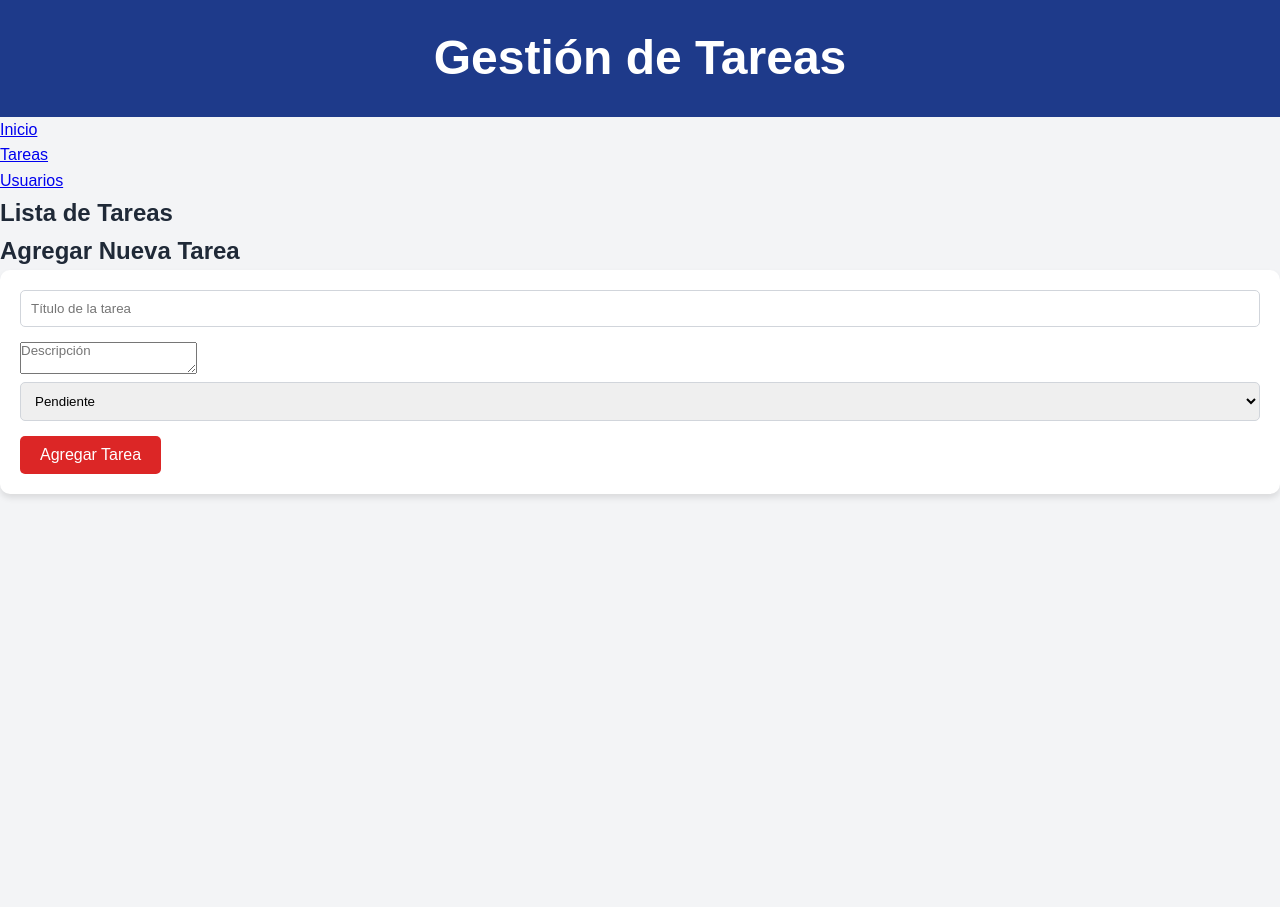
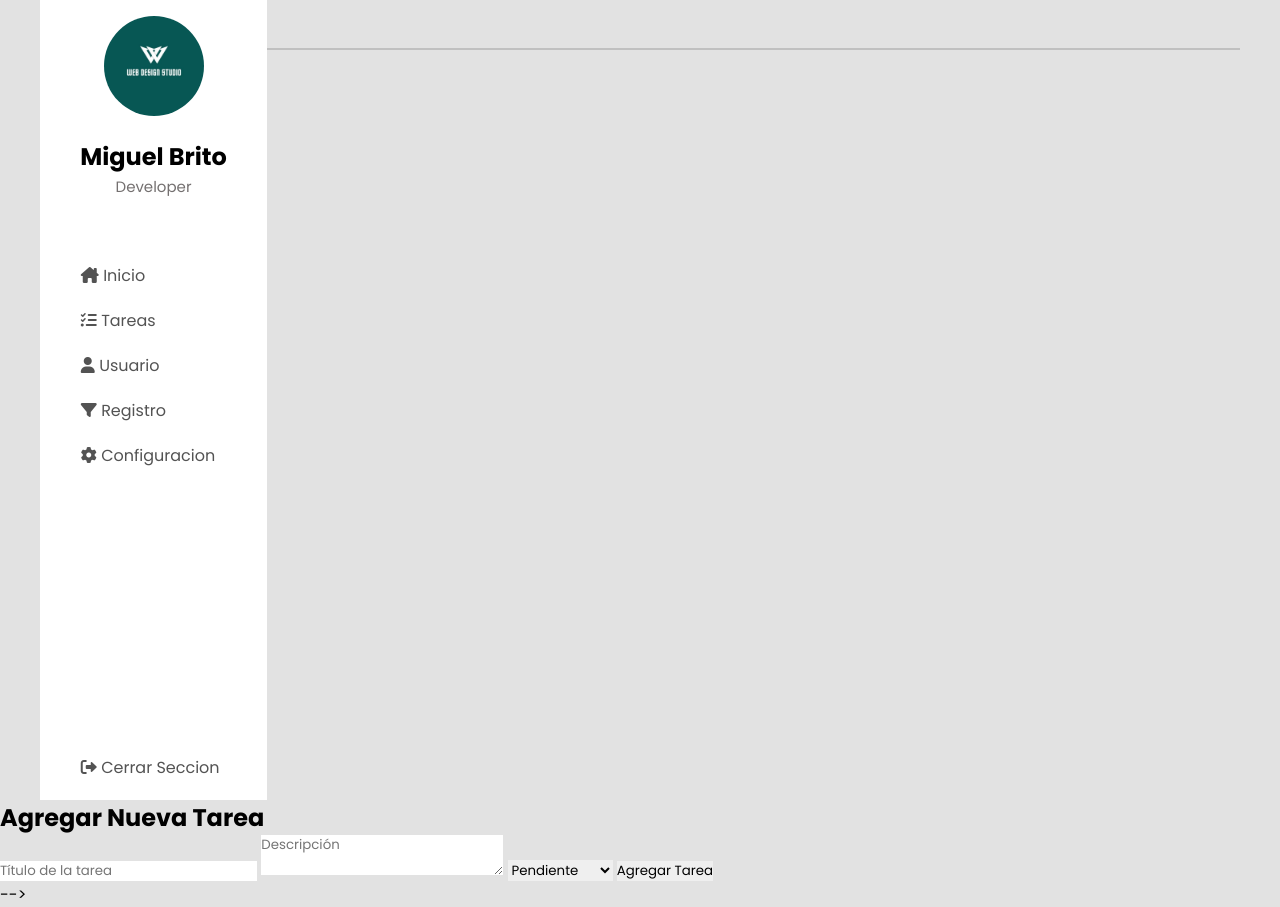
Before and after one commit to maykelox/TaskManageWeb, a website: page Fronted/index.html in a window 1280 px wide. Before the commit the page ends 800 px from the top, so only its background shows below. Drawn offline with Linux system fonts and the light colour scheme.

Commit message:
Arreglos al front

```diff
--- a/Fronted/index.html
+++ b/Fronted/index.html
@@ -5,20 +5,66 @@
     <meta name="viewport" content="width=device-width, initial-scale=1.0">
     <title>Gestión de Tareas</title>
     <link rel="stylesheet" href="styles.css">
+    <link rel="stylesheet" href="https://cdnjs.cloudflare.com/ajax/libs/font-awesome/6.7.2/css/brands.min.css">
+    <link rel="stylesheet" href="https://cdnjs.cloudflare.com/ajax/libs/font-awesome/6.0.0-beta3/css/all.min.css">
 </head>
 <body>
-    <header>
-        <h1>Gestión de Tareas</h1>
-    </header>
+    <div class="container">
+        <nav>
+            <div class="navbar">
+                <div class="logo">
+                    <img src="/img/3.jpg" alt="">
+                    <h2>Miguel Brito</h2>
+                    <span>Developer</span>
+                </div>
+                <ul>
+                    <li><a href="#">
+                        <i class="fa-solid fa-house-chimney"></i>
+                        <span class="nav-item">Inicio</span>
+                    </a></li>
+                    <li><a href="#">
+                        <i class="fa-solid fa-list-check"></i>
+                        <span class="nav-item">Tareas</span>
+                    </a></li>
+                    <li><a href="#">
+                        <i class="fa-solid fa-user"></i>
+                        <span class="nav-item">Usuario</span>
+                    </a></li>
+                    <li><a href="#">
+                        <i class="fa-solid fa-filter"></i>
+                        <span class="nav-item">Registro</span>
+                    </a></li>
+                    <li><a href="#">
+                        <i class="fa-solid fa-gear"></i>
+                        <span class="nav-item">Configuracion</span>
+                    </a></li>
+                    <li><a href="#" class="Logout">
+                        <i class="fa-solid fa-right-from-bracket"></i>
+                        <span class="nav-item">Cerrar Seccion</span>
+                    </a></li>
+                </ul>
+            </div>
+        </nav>
+        <section class="main">
+            <div class="top-menu"></div>
+            <div class="project"></div>
 
+        </section>
+    </div>
+
+
+
+<!--
+    <div class="container">
         <nav>
             <ul>
                 <li><a href="#">Inicio</a></li>
                 <li><a href="#">Tareas</a></li>
                 <li><a href="#">Usuarios</a></li>
+                <li><a href="#">Registro</a></li>
             </ul>
         </nav>
-
+    </div>
     <main>
         <section class="task-container">
             <h2>Lista de Tareas</h2>
@@ -40,7 +86,7 @@
                 <button type="submit">Agregar Tarea</button>
             </form>
         </section>
-    </main>
+    </main> -->
 
     <script src="script.js"></script>
 </body>
--- a/Fronted/styles.css
+++ b/Fronted/styles.css
@@ -1,111 +1,106 @@
-/* Paleta de colores */
-:root {
-    --primary-color: #1E3A8A; /* Azul oscuro para profesionalismo */
-    --secondary-color: #DC2626; /* Rojo para resaltar */
-    --background-color: #F3F4F6; /* Gris claro para fondo */
-    --text-color: #1F2937; /* Gris oscuro para textos */
-    --white: #FFFFFF;
-}
-
-/* Reset y estilos base */
+@import url('https://fonts.googleapis.com/css2?family=Poppins:ital,wght@0,100;0,200;0,300;0,400;0,500;0,600;0,700;0,800;0,900;1,100;1,200;1,300;1,400;1,500;1,600;1,700;1,800;1,900&display=swap');
 * {
     margin: 0;
     padding: 0;
+    outline: none;
+    border: none;
+    text-decoration: none;
+    list-style: none;
     box-sizing: border-box;
-    font-family: 'Arial', sans-serif;
+    font-family: "Poppins", sans-serif;
 }
 
 body {
-    background-color: var(--background-color);
-    color: var(--text-color);
-    line-height: 1.6;
+    background: rgb(226, 226, 226);
 }
 
-/* Contenedor principal */
 .container {
-    max-width: 1200px;
+    display: flex;
+    width: 1200px;
     margin: auto;
-    padding: 20px;
+}
+.logo img {
+    max-width: 100px;
+    height: auto;
+    border-radius: 50%;
 }
 
-/* Header */
-header {
-    background: var(--primary-color);
-    color: var(--white);
-    padding: 20px;
-    text-align: center;
-    font-size: 1.5rem;
-    font-weight: bold;
+nav {
+    position: sticky;
+    top: 0;
+    bottom: 0;
+    left: 0;
+    width: 280px;
+    height: 100vh;
+    background: #ffff;
 }
 
-/* Botones */
-button {
-    background: var(--secondary-color);
-    color: var(--white);
-    border: none;
-    padding: 10px 20px;
-    cursor: pointer;
-    font-size: 1rem;
-    border-radius: 5px;
-    transition: 0.3s;
+.navbar {
+    width: 80%;
+    margin: 0 auto;
 }
 
-button:hover {
-    background: #B91C1C; /* Rojo más oscuro */
+.logo {
+    margin: 1rem 0;
+    padding-bottom: 3rem;
+    text-align: center;
 }
 
-/* Formulario */
-form {
-    background: var(--white);
-    padding: 20px;
-    border-radius: 10px;
-    box-shadow: 0px 4px 6px rgba(0, 0, 0, 0.1);
+.logo h2 {
+    margin-top: 1rem;
 }
 
-form label {
-    font-weight: bold;
-    display: block;
-    margin-bottom: 5px;
+.logo span {
+    font-size: 15px;
+    color: rgb(116, 112, 112);
 }
 
-form input, form select {
-    width: 100%;
-    padding: 10px;
-    margin-bottom: 15px;
-    border: 1px solid #D1D5DB;
-    border-radius: 5px;
+ul {
+    width: 80%;
+    margin: 0 auto;
+}
+li {
+    padding-bottom: 20px;
 }
 
-/* Tabla de datos */
-table {
-    width: 100%;
-    border-collapse: collapse;
-    margin-top: 20px;
-    background: var(--white);
-    border-radius: 10px;
-    overflow: hidden;
+li a {
+    color: rgb(83, 83, 83);
 }
 
-table th, table td {
-    padding: 15px;
-    text-align: left;
+li a :hover {
+    color: rgb(114, 207, 207);
+    transition: 1s;
 }
 
-table th {
-    background: var(--primary-color);
-    color: var(--white);
+nav-item {
+    margin-left: 5px;
 }
 
-table tr:nth-child(even) {
-    background: #E5E7EB;
+nav i {
+    font-size: 16px;
+    text-align: center;
 }
 
-/* Responsividad */
-@media (max-width: 768px) {
-    .container {
-        padding: 10px;
-    }
-    header {
-        font-size: 1.2rem;
-    }
+.Logout {
+    position: absolute;
+    bottom: 20px;
 }
+
+/*Main Section*/
+
+.main {
+    padding: 1rem 0 0 0;
+    width: 100%;
+}
+
+.top-menu, .project {
+    width: 100%;
+    border-bottom: 1px solid rgb(192, 192, 192);
+}
+
+.top-menu {
+    display: flex;
+    width: 100%;
+    justify-content: space-around;
+    padding: 1rem 3rem;
+}
```
Also changed, not shown: img/1.jpg (added), img/2.jpg (added), img/3.jpg (added). Lines whose indentation alone changed are shown as unchanged.
